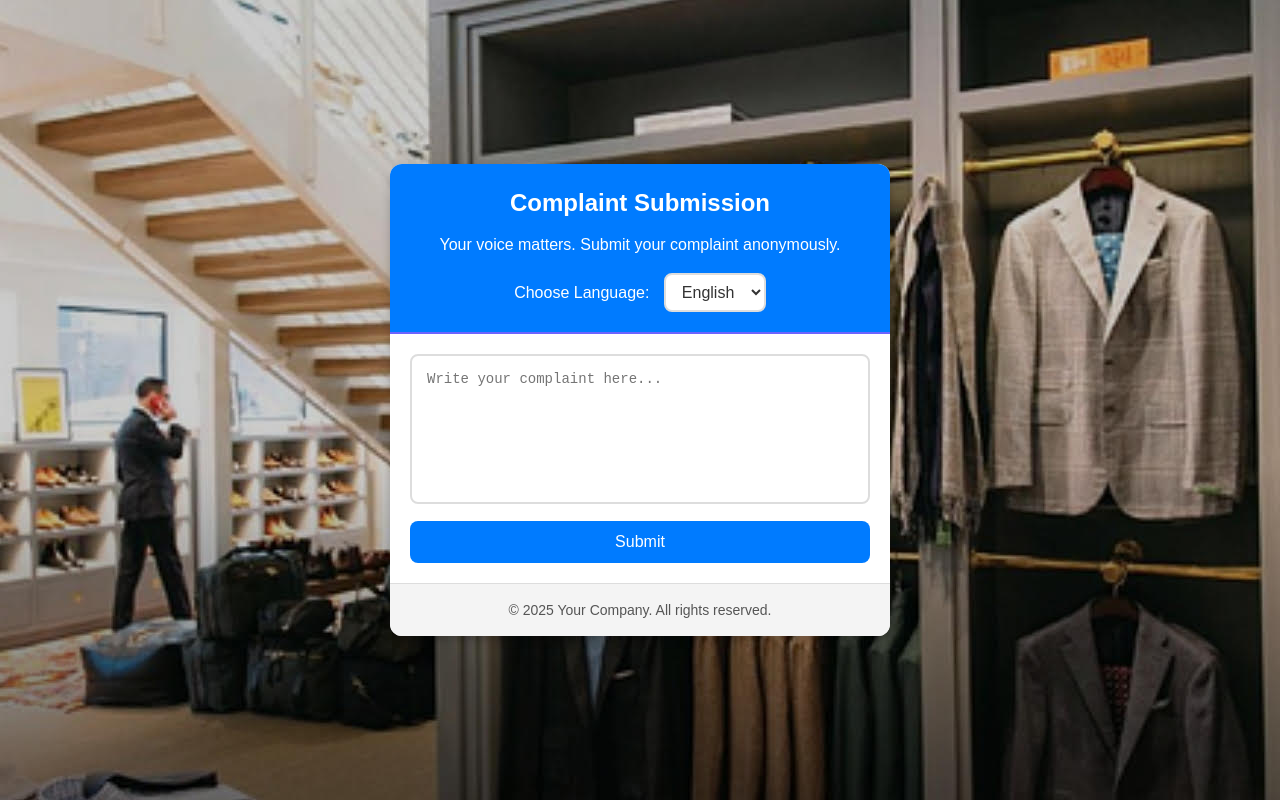
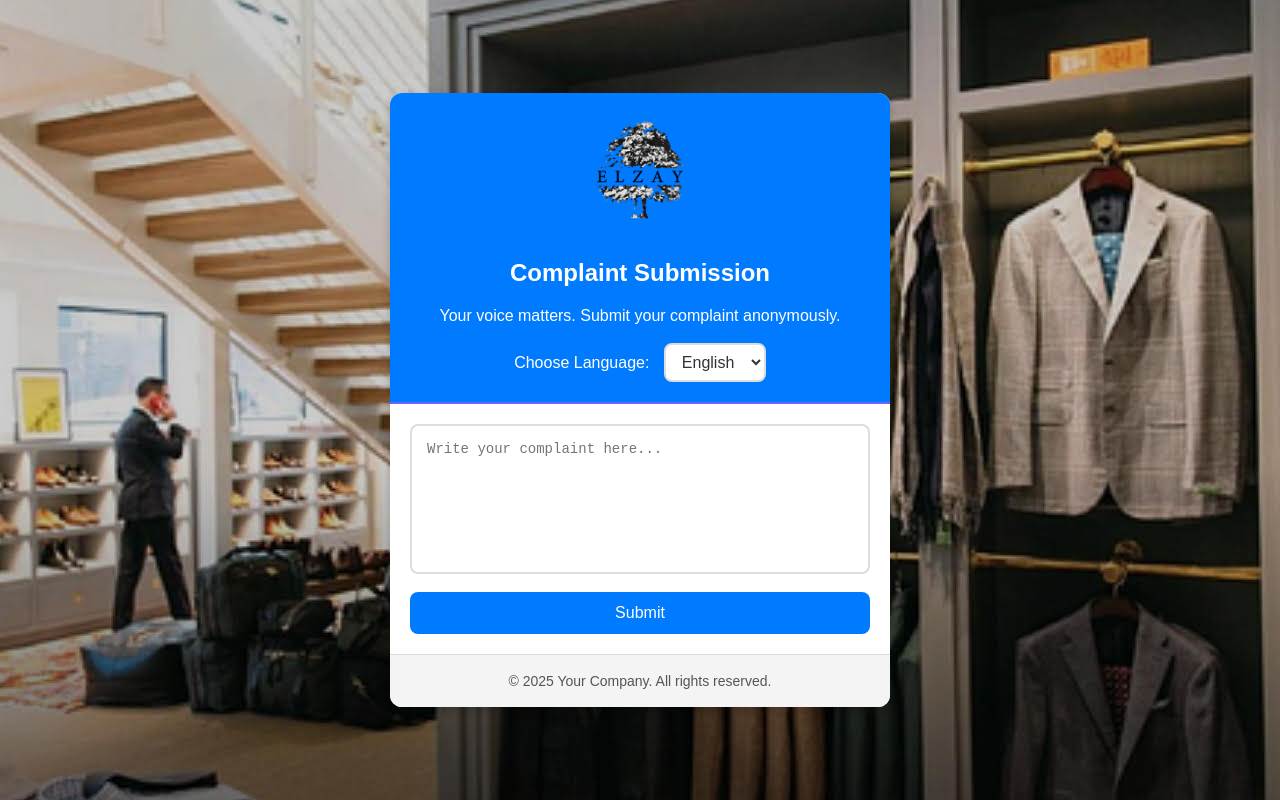
Before and after one commit to adelWesam/Complain, a plain HTML site: page complaints-system/frontend/complaints.html in a window 1280 px wide. Drawn offline with Linux system fonts and the light colour scheme.

Commit message:
add logo

```diff
--- a/complaints-system/frontend/complaints.html
+++ b/complaints-system/frontend/complaints.html
@@ -3,12 +3,14 @@
 <head>
   <meta charset="UTF-8">
   <meta name="viewport" content="width=device-width, initial-scale=1.0">
-  <title>Submit a Complaint</title>
+  <title>Elzay Complaint</title>
+  <link rel="icon" href="./css/el-zay-01-1.png" type="image/png">
   <link rel="stylesheet" href="./css/style.css">
 </head>
 <body>
   <div class="container">
     <header class="header">
+      <img src="./css/el-zay-01-1.png" alt="Company Logo" class="logo">
       <h1>Complaint Submission</h1>
       <p>Your voice matters. Submit your complaint anonymously.</p>
 
--- a/complaints-system/frontend/css/style.css
+++ b/complaints-system/frontend/css/style.css
@@ -17,7 +17,10 @@ body {
   align-items: center;
   min-height: 100vh;
   margin: 0;
+
 }
+
+
 
 /* Container Styling */
 .container {
@@ -36,6 +39,13 @@ body {
   color: #fff;
   padding: 20px;
   border-bottom: 2px solid #6C63FF;
+}
+
+/* Logo Styling */
+.logo {
+  width: 100px;  /* Set the width of the logo */
+  height: auto;  /* Maintain the aspect ratio */
+  margin-bottom: 20px;  /* Add some space between the logo and the heading */
 }
 
 .header h1 {
```
Also changed, not shown: complaints-system/frontend/css/el-zay-01-1.png (added).
